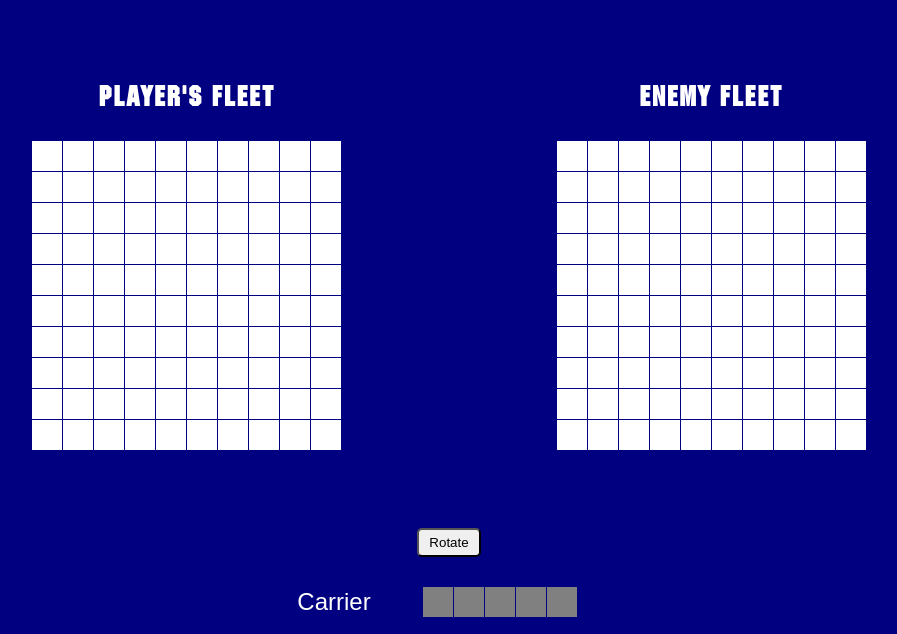
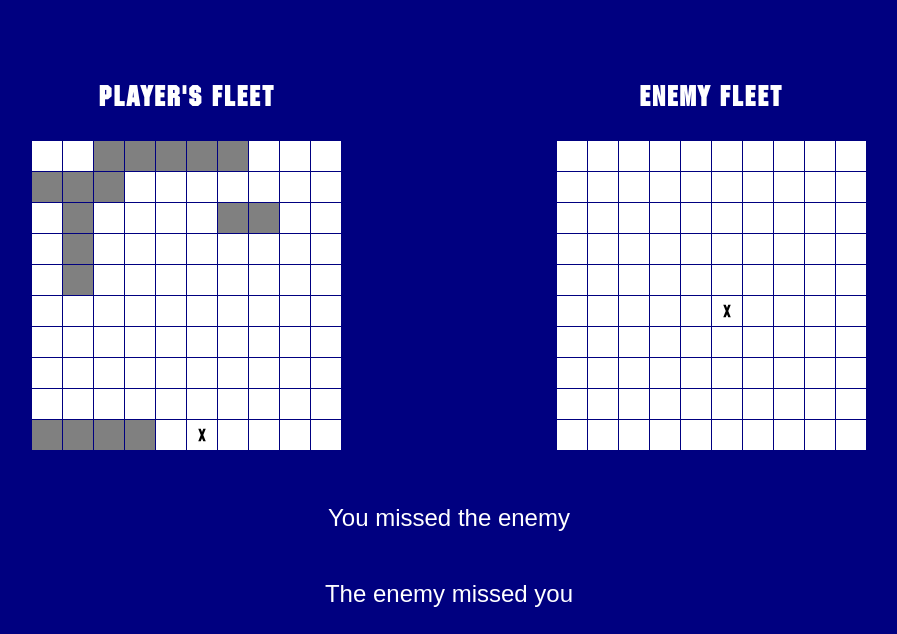
Before and after one commit to kyledinardi/odin-battleship, a website built with webpack: page src/template.html in a window 1280 px wide. Both pictures are taken after a click on the element 902 px from the left and 444 px from the top of the page. Shown: the part 149-783 px from the top of the page, without its empty margins (191-1088 px from the left). Built offline with nearby package versions, Linux system fonts and the light colour scheme.

Commit message:
Finish game loop

```diff
--- a/src/js/dom.js
+++ b/src/js/dom.js
@@ -9,7 +9,8 @@ const dom = {
     form.style.display = 'none';
 
     const messageBox = document.createElement('div');
-    const messageP = document.createElement('p');
+    const messageP1 = document.createElement('p');
+    const messageP2 = document.createElement('p');
     const gameContent = document.createElement('div');
     const playerContent = document.createElement('div');
     const enemyContent = document.createElement('div');
@@ -32,7 +33,8 @@ const dom = {
     playerCaption.textContent = name ? `${name}'s Fleet` : "Player's Fleet";
     enemyCaption.textContent = `Enemy Fleet`;
 
-    messageBox.appendChild(messageP);
+    messageBox.appendChild(messageP1);
+    messageBox.appendChild(messageP2);
     playerContent.appendChild(playerCaption);
     playerContent.appendChild(playerBoardContainer);
     enemyContent.appendChild(enemyCaption);
@@ -117,9 +119,10 @@ const dom = {
     boardContainers[1].appendChild(computerBoardNode);
   },
 
-  newMessage(message) {
-    const messageP = document.querySelector('.message-box p');
-    messageP.textContent = message;
+  newMessage(message1, message2) {
+    const messagePs = document.querySelectorAll('.message-box p');
+    messagePs[0].textContent = message1;
+    messagePs[1].textContent = message2;
   },
 };
 
--- a/src/js/index.js
+++ b/src/js/index.js
@@ -32,9 +32,9 @@ function playRound(e) {
     !e.target.classList.contains('attacked')
   ) {
     const { cell } = e.target.dataset;
-    const message = player.playerMove([Math.floor(cell / 10), cell % 10]);
-    dom.newMessage(message);
-    player.computerMove();
+    const message1 = player.playerMove([Math.floor(cell / 10), cell % 10]);
+    const message2 = player.computerMove();
+    dom.newMessage(message1, message2);
     dom.appendBoards(player.playerBoard, player.computerBoard, 'normal play');
   }
   if (player.playerBoard.allSunk() || player.computerBoard.allSunk()) {
@@ -48,16 +48,17 @@ const e = { preventDefault() {}, target: { reset() {} } };
 // form.addEventListener('submit', (e) => {
 player = new Player();
 dom.startGame(e);
-playerPlaceShips.place(player);
+// playerPlaceShips.place(player);
 // });
 
-const startButton = document.querySelector('.start');
+// const startButton = document.querySelector('.start');
 
-startButton.addEventListener('click', () => {
-  computerPlaceShips(player.computerBoard);
-  dom.appendBoards(player.playerBoard, player.computerBoard, 'normal play');
-  dom.newMessage('Fire when ready!');
-  const enemy = document.querySelector('#enemy');
-  enemy.addEventListener('click', playRound);
-  startButton.remove();
-});
+// startButton.addEventListener('click', () => {
+computerPlaceShips(player.playerBoard);
+computerPlaceShips(player.computerBoard);
+dom.appendBoards(player.playerBoard, player.computerBoard, 'normal play');
+dom.newMessage('Fire when ready!');
+const enemy = document.querySelector('#enemy');
+enemy.addEventListener('click', playRound);
+// startButton.remove();
+// });
--- a/src/js/player.js
+++ b/src/js/player.js
@@ -14,7 +14,7 @@ class Player {
     if (typeof cell === 'object') {
       message = 'You hit the enemy!';
 
-      if (cell.isSunk) {
+      if (cell.isSunk()) {
         message = `${message} You sunk the enemy's ${cell.name}!`;
       }
     }
@@ -25,6 +25,8 @@ class Player {
   computerMove() {
     let row = Math.floor(Math.random() * 10);
     let column = Math.floor(Math.random() * 10);
+    let message = 'The enemy missed you';
+    const cell = this.playerBoard.board[row][column];
 
     while (this.playerBoard.inPreviousAttacks([row, column])) {
       row = Math.floor(Math.random() * 10);
@@ -32,6 +34,16 @@ class Player {
     }
 
     this.playerBoard.receiveAttack([row, column]);
+
+    if (typeof cell === 'object') {
+      message = 'The enemy hit you!';
+
+      if (cell.isSunk()) {
+        message = `${message} The enemy sunk your ${cell.name}!`;
+      }
+    }
+
+    return message;
   }
 }
 
--- a/src/style.css
+++ b/src/style.css
@@ -34,6 +34,7 @@ button {
   padding: 5px 10px;
   border-radius: 5px;
   cursor: pointer;
+  align-self: center;
 }
 
 .message-box {
@@ -99,7 +100,8 @@ button {
   background-color: white;
 }
 
-.ship, .temp-ship {
+.ship,
+.temp-ship {
   background-color: gray;
   height: 30px;
 }
```
Also changed, not shown: dist/main.js.
